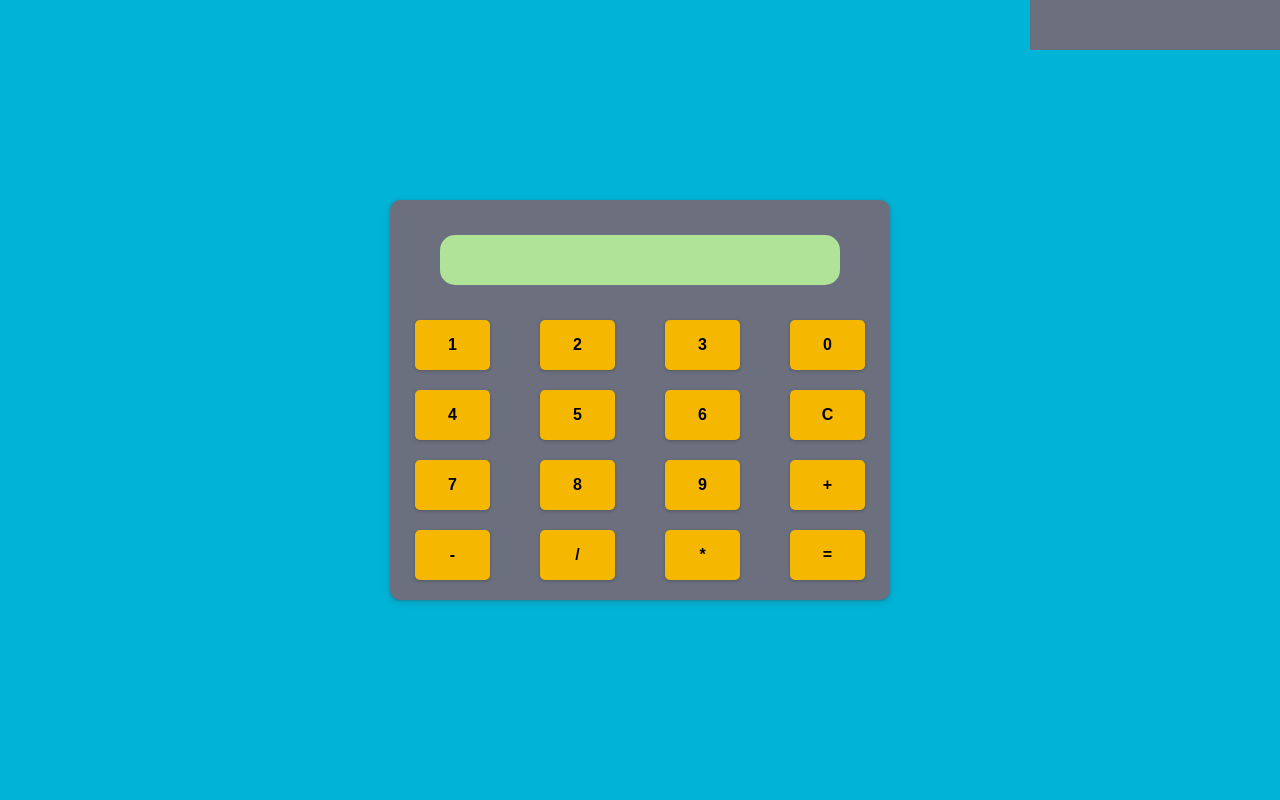
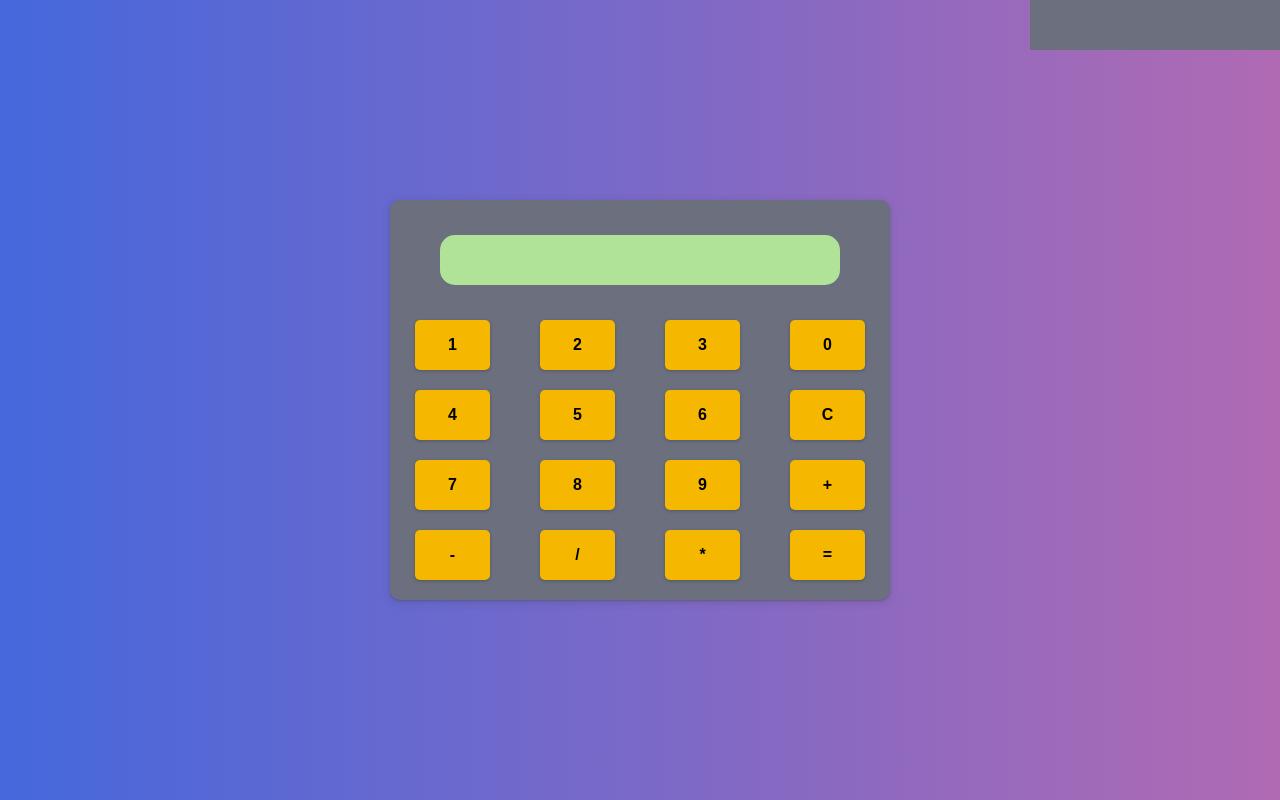
Before and after one commit to kubaplayer05/calculator, a plain HTML site: page index.html in a window 1280 px wide. Drawn offline with Linux system fonts and the light colour scheme.

Commit message:
change background from blue to gradient

```diff
--- a/style.css
+++ b/style.css
@@ -10,7 +10,7 @@ html {
 }
 
 body {
-    background-color: #00b4d8;
+    background: linear-gradient(to right, #4568dc, #b06ab3);
     display: flex;
     justify-content: center;
     align-items: center;
```
